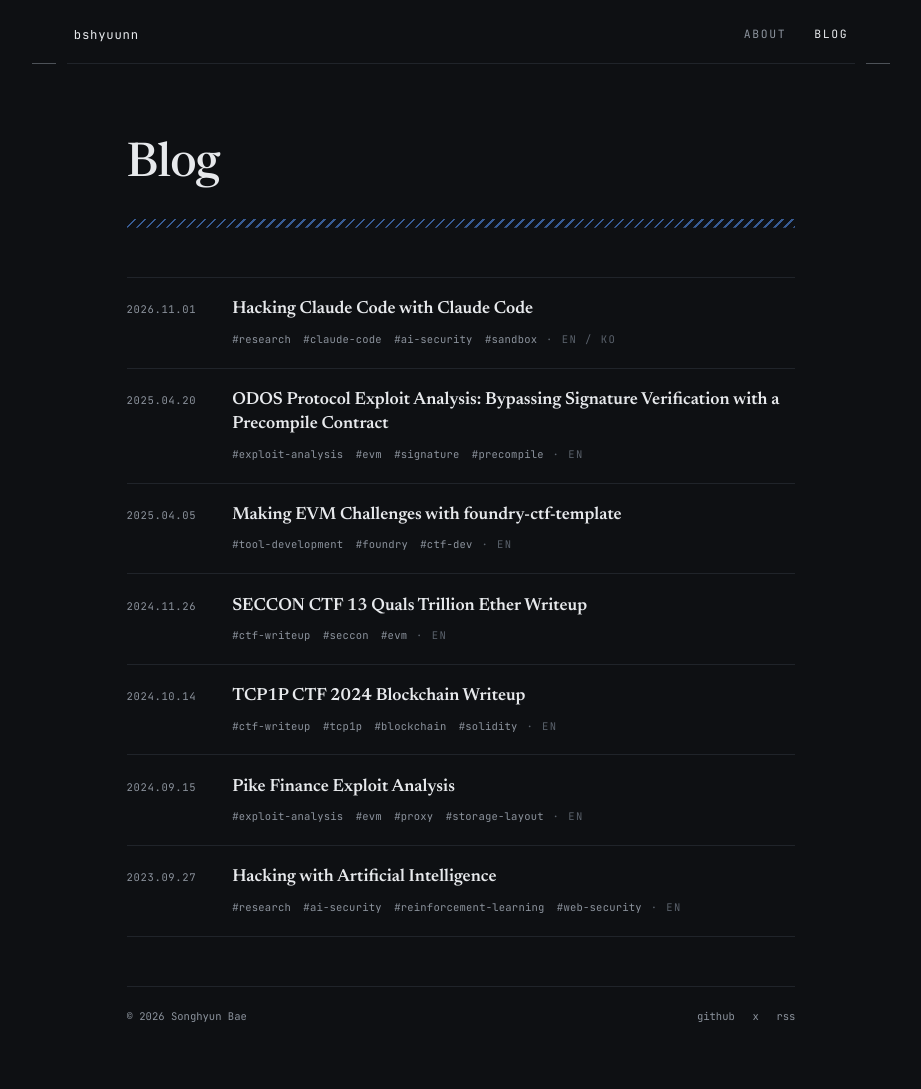
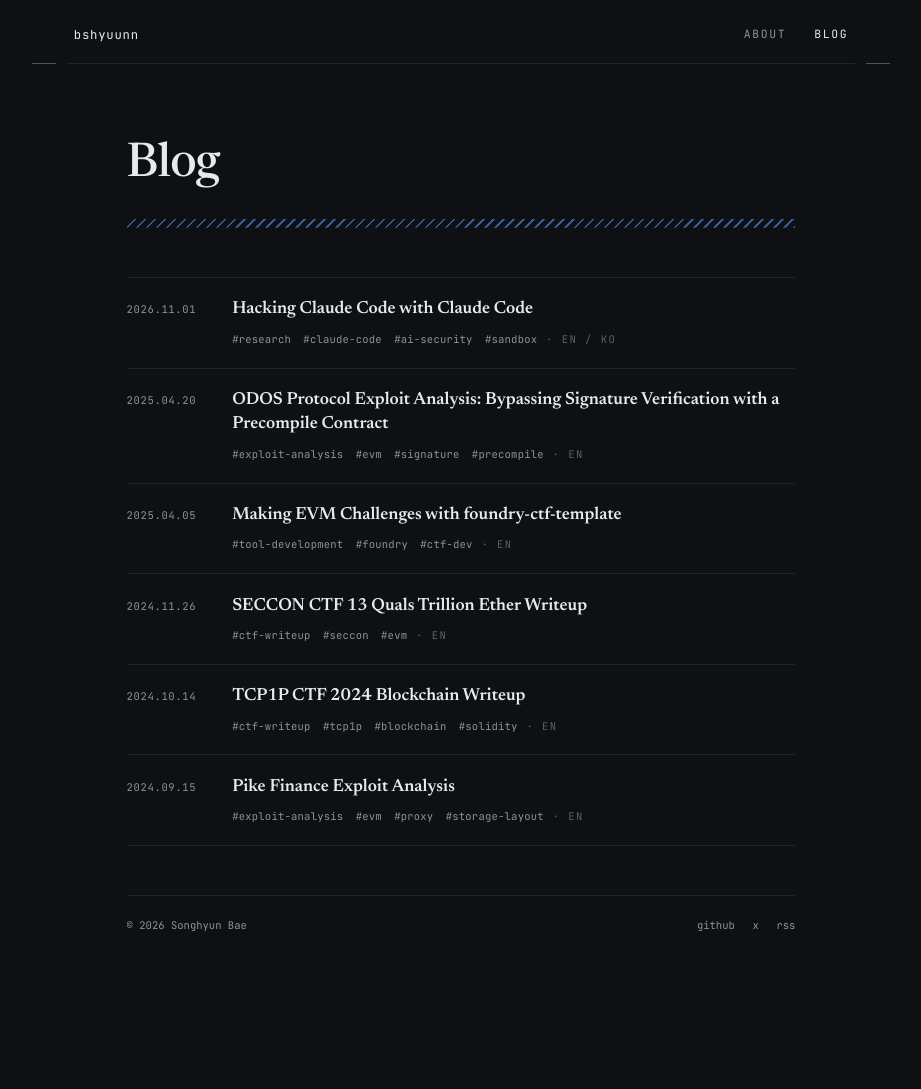
Before and after one commit to bshyuunn/bshyuunn.github.io, a Jekyll site: the page built from blog.md, in a window 1280 px wide. Shown: the whole page, without its empty margins (179-1100 px from the left). Built offline with Jekyll 4.4.1, drawn with Linux system fonts in a browser that asks for light colours; after the commit the page ends 998 px from its top, so only the background shows below that.

Commit message:
Link talk PDFs and remove Hackingcamp blog post

```diff
--- a/_data/cv.yml
+++ b/_data/cv.yml
@@ -13,18 +13,19 @@ education:
     date: 2024.03 —
     bullets: []
 
-# §3 Talk — presentation title, venue, date, and optional blog link.
+# §3 Talk — presentation title, venue, date, and optional PDF slides.
 talks:
   - title: Getting Started with Smart-Contract Audit Contests
     venue: KISA Hunting Master 2nd Cohort — Special Lecture
     date: 2025.08
+    slides: /assets/pdf/getting-started-with-smart-contract-audit-contests.pdf
   - title: "Web3 Security: Smart-Contract Threats & Hands-on Labs"
     venue: Blockchain Valley — Security Team Workshop
     date: 2025.03 — 2025.06
   - title: "Hacking with AI: Try Web Hacking with Reinforcement Learning"
     venue: 27th Hacking Camp by PoC Security
     date: 2023.08
-    writeup: /blog/hacking-with-artificial-intelligence/
+    slides: /assets/pdf/hacking-with-ai-reinforcement-learning.pdf
 
 # §4 Disclosed Bugs — one row per finding; `group` decides which fold it sits in
 # (groups appear in the order they first show up here).
--- a/_layouts/about.html
+++ b/_layouts/about.html
@@ -46,8 +46,8 @@ layout: base
   <h2><span class="sec">§3</span>Talk</h2>
   {%- for talk in cv.talks %}
   <div class="entry">
-    <div class="entry-top"><span class="entry-title">{% if talk.writeup %}<a class="dl" href="{{ talk.writeup | relative_url }}">{{ talk.title }}</a>{% else %}{{ talk.title }}{% endif %}</span><span class="date">{{ talk.date }}</span></div>
-    <span class="muted">{{ talk.venue }}</span>
+    <div class="entry-top"><span class="entry-title">{{ talk.title }}</span><span class="date">{{ talk.date }}</span></div>
+    <span class="muted">{{ talk.venue }}{% if talk.slides %}<span class="talk-links"><a href="{{ talk.slides | relative_url }}" title="Open the slides (PDF)">PDF</a></span>{% endif %}</span>
   </div>
   {%- endfor %}
 </section>
--- a/_posts/en/2023-09-27-hacking-with-artificial-intelligence.md
+++ /dev/null
@@ -1,13 +0,0 @@
----
-layout: post
-title: "Hacking with Artificial Intelligence"
-categories:
-  - Research
-author: Songhyun Bae
-tags: [research, ai-security, reinforcement-learning, web-security]
-short: "Hacking with AI"
----
-
-<div class="pdf-viewer">
-  <iframe src="{{ '/assets/pdf/hacking-with-ai-reinforcement-learning.pdf' | relative_url }}#view=Fit" title="Hacking with Artificial Intelligence — presentation"></iframe>
-</div>
--- a/assets/css/site.css
+++ b/assets/css/site.css
@@ -143,6 +143,11 @@ section h2 {
 .entry-title { font-size: 18px; font-weight: 600; }
 .date { font-family: var(--mono); font-size: 12px; letter-spacing: 0.06em; color: var(--muted); }
 .entry .muted { color: var(--muted); }
+.talk-links { margin-left: 4px; }
+.talk-links a { color: var(--accent); text-decoration: underline; text-decoration-style: dotted; text-decoration-color: rgba(91,155,255,0.45); text-underline-offset: 4px; }
+.talk-links a::before { content: "· "; color: var(--muted); display: inline-block; white-space: pre; }
+.talk-links a + a { margin-left: 4px; }
+.talk-links a:hover { color: var(--fg); text-decoration-color: currentColor; }
 .bullet { display: flex; gap: 10px; margin-top: 6px; color: var(--soft); }
 .bullet > span:first-child { color: var(--faint); }
 
@@ -237,8 +242,6 @@ section h2 {
 .prose blockquote { margin-left: 0; padding: 2px 0 2px 18px; border-left: 2px solid var(--accent); color: var(--muted); }
 .prose blockquote > :last-child { margin-bottom: 0; } /* padding blocks collapse, so the bar would run a line past the text */
 .prose img { max-width: 100%; height: auto; display: block; margin: 8px auto; border: 1px solid var(--line); }
-.prose .pdf-viewer { width: 100%; aspect-ratio: 16 / 10; margin: 0; }
-.prose .pdf-viewer iframe { display: block; width: 100%; height: 100%; border: 1px solid var(--line); }
 .prose table { width: 100%; border-collapse: collapse; font-size: 15px; display: block; overflow-x: auto; }
 .prose th, .prose td { padding: 8px 12px; border: 1px solid var(--line); text-align: left; }
 .prose th { color: var(--fg); background: var(--code-bg); }
@@ -279,7 +282,6 @@ section h2 {
   .post-head h1 { font-size: 30px; }
   .post-head .meta-row { flex-direction: column; align-items: flex-start; gap: 8px; }
   .prose { font-size: 17px; }
-  .prose .pdf-viewer { aspect-ratio: auto; height: 70vh; min-height: 420px; }
   .bug-id { flex-basis: 100%; }
   .post-row { flex-direction: column; gap: 8px; }
   .pr-date { flex: none; } /* column flex: 92px basis would become height */
```
Also changed, not shown: tests/test_bilingual.py (+17 -9 lines), README.md, 1 other file.
